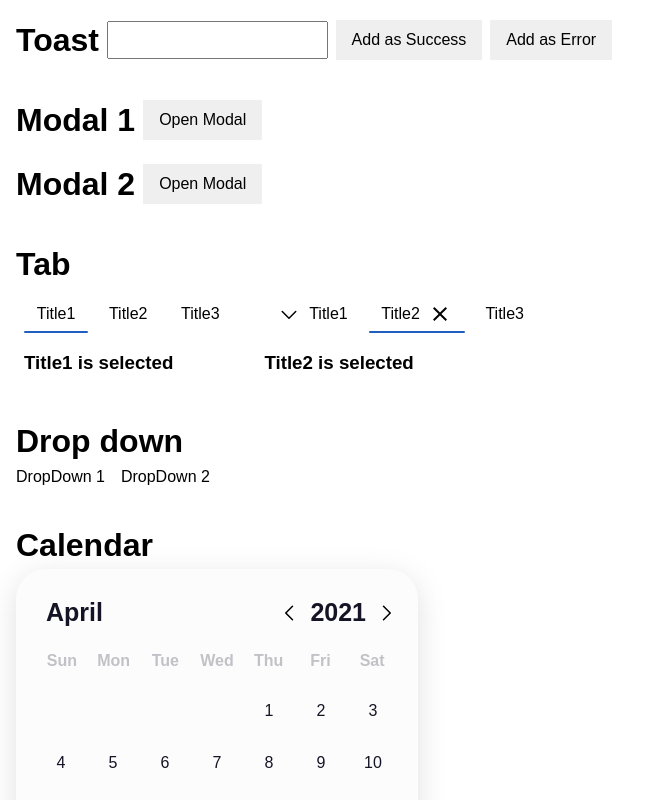
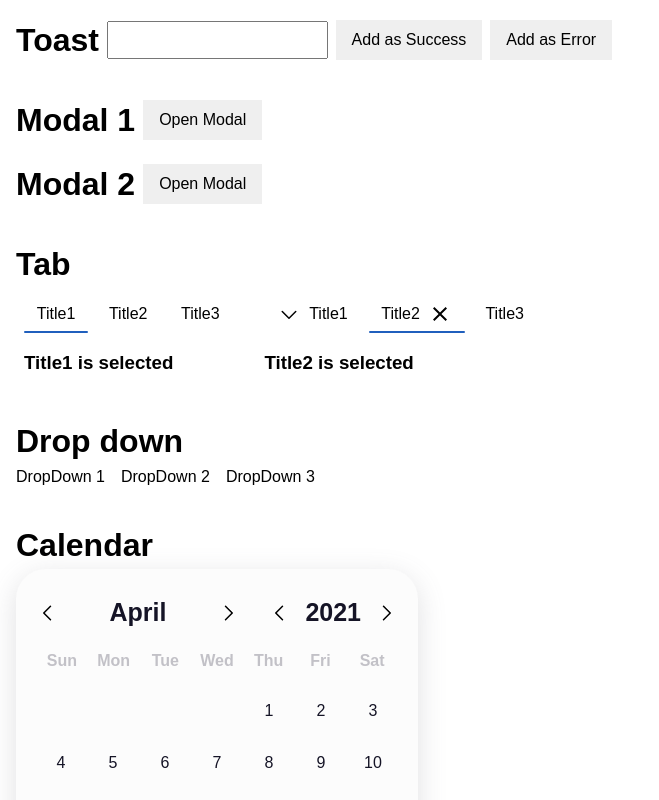
Before and after one commit to glRajkumar/React_components, a React (Create React App) app: page / in a window 1280 px wide. Shown: the top 800 px of the page, without its empty margins (0-659 px from the left). Built offline with nearby package versions, Linux system fonts and the light colour scheme.

Commit message:
calendar enhanced

```diff
--- a/src/components/Calender/Calendar.js
+++ b/src/components/Calender/Calendar.js
@@ -3,9 +3,10 @@ import { ReactComponent as Arrow } from '../../svg/arrow.svg';
 import { months, generateCalendar } from './Heler';
 import '../../css/calendar.css';
 
-function Calendar() {
-  const [showMonths, setShowMonths] = useState(false)
+function Calendar({ onDayClick }) {
   const [monthName, setMonthName] = useState("")
+  const [multiple, setMultiple] = useState(10)
+  const [showTop, setShowTop] = useState("")
   const [active, setActive] = useState(-1)
   const [month, setMonth] = useState(0)
   const [year, setYear] = useState("")
@@ -34,22 +35,53 @@ function Calendar() {
 
   const changeByMonth = newMonth => {
     updateData(newMonth, year)
-    setShowMonths(false)
+    setShowTop("")
+  }
+
+  const updateMonth = isNext => {
+    let i = months.findIndex(m => m === monthName)
+    let newMonth = isNext ? i + 1 : i - 1
+    let newYear = year
+    if (newMonth < 0) {
+      newMonth = 11
+      newYear = newYear - 1
+    }
+    if (newMonth > 11) {
+      newMonth = 0
+      newYear = newYear + 1
+    }
+    updateData(newMonth, newYear)
+  }
+
+  const updateYear = newYear => {
+    updateData(month, newYear)
+    setShowTop("")
   }
 
   const updateActive = (index, day) => {
     if (day !== 0) {
-      console.log(new Date(year, month, day))
+      onDayClick(new Date(year, month, day))
       setActive(index)
+    }
+  }
+
+  const onMultiple = e => {
+    if (e.target.value > 0 && e.target.value < 100) {
+      setMultiple(e.target.value)
     }
   }
 
   return (
     <div className="calendar">
       <div className="df calendar-header">
-        <p className="month-picker cp" onClick={() => setShowMonths(true)}>{monthName}</p>
+        <Arrow className="rotateZ90 cp" onClick={() => updateMonth(false)} />
+        <p className="month-picker cp" onClick={() => setShowTop("month")}>{monthName}</p>
+        <Arrow className="rotateZ270 cp" onClick={() => updateMonth(true)} />
+
+        <p className='m-auto'></p>
+
         <Arrow className="rotateZ90 cp" onClick={() => changeByYear(false)} />
-        <p>{year}</p>
+        <p className="year-picker cp" onClick={() => setShowTop("year")}>{year}</p>
         <Arrow className="rotateZ270 cp" onClick={() => changeByYear(true)} />
       </div>
 
@@ -79,14 +111,44 @@ function Calendar() {
         </div>
       </div>
 
-      <div className={`month-list ${showMonths ? "show" : ""}`}>
+      <div className={`month-list ${showTop === "month" ? "show" : ""}`}>
         {
           months.map((m, i) => (
-            <div className='dc cp' key={m} onClick={() => changeByMonth(i)}>
+            <div
+              key={m}
+              className='dc cp'
+              onClick={() => changeByMonth(i)}
+            >
               {m}
             </div>
           ))
         }
+      </div>
+
+      <div className={`year-list ${showTop === "year" ? "show" : ""}`}>
+        {
+          months.map((m, i) => (
+            <div
+              key={m}
+              className='dc cp year p-16'
+              onClick={() => updateYear((i - 4) * multiple + year)}
+            >
+              {(i - 4) * multiple + year}
+            </div>
+          ))
+        }
+
+        <div className='df multiple'>
+          <label htmlFor="multiple">Change year multiple </label>
+          <input
+            type="number"
+            name="multiple"
+            id="multiple"
+            min={1}
+            value={multiple}
+            onChange={onMultiple}
+          />
+        </div>
       </div>
     </div>
   )
--- a/src/components/Calender/index.js
+++ b/src/components/Calender/index.js
@@ -6,7 +6,9 @@ function CalContainer() {
     <div className='p-16'>
       <h1>Calendar</h1>
 
-      <Calendar />
+      <Calendar
+        onDayClick={date => console.log(date)}
+      />
     </div>
   )
 }
--- a/src/components/DropDown/index.js
+++ b/src/components/DropDown/index.js
@@ -36,6 +36,15 @@ function DDCont() {
             onClick={val => console.log(val)}
           />
         </div>
+
+        <div>
+          <Dropdown
+            Parent={<Parent title="DropDown 3" />}
+          >
+            <p>Hi i am the first</p>
+            <p>Hi i am the second</p>
+          </Dropdown>
+        </div>
       </div>
     </div>
   )
--- a/src/css/calendar.css
+++ b/src/css/calendar.css
@@ -13,6 +13,7 @@
     font-weight: 600;
     font-size: 25px;
     color: var(--color-txt);
+    gap: 3px;
 }
 
 .calendar-week-day {
@@ -50,15 +51,23 @@
     transition: .15s ease-out;
 }
 
-.month-picker {
+.month-picker,
+.year-picker {
     border-radius: 10px;
-    margin-right: auto;
+    text-align: center;
     padding: 5px 10px;
+    min-width: 150px;
+}
+
+.year-picker {
+    min-width: 74px;
 }
 
 .calendar-day:hover:not(.active, .no-hv),
 .month-picker:hover,
-.month-list div:hover {
+.year-picker:hover,
+.month-list div:hover,
+.year:hover {
     background-color: var(--color-hover);
 }
 
@@ -66,29 +75,51 @@
     cursor: default;
 }
 
+.year-list,
 .month-list {
-    position: absolute;
-    width: 100%;
-    height: 100%;
-    top: 0;
-    left: 0;
     background-color: var(--bg-main);
+    pointer-events: none;
+    visibility: hidden;
+    transform: scale(1.5);
     padding: 20px;
 
+    position: absolute;
+    height: 100%;
+    width: 100%;
+    left: 0;
+    top: 0;
+
     display: grid;
-    grid-template-columns: repeat(3, auto);
     gap: 5px;
-    transform: scale(1.5);
-    visibility: hidden;
-    pointer-events: none;
 }
 
+.month-list {
+    grid-template-columns: repeat(3, auto);
+}
+
+.year-list {
+    grid-template-columns: repeat(4, 1fr);
+    grid-template-rows: repeat(3, 1fr);
+    align-items: center;
+}
+
+.year-list.show,
 .month-list.show {
     background-color: white;
     transform: scale(1);
     visibility: visible;
     pointer-events: visible;
     transition: all 0.2s ease-in-out;
+}
+
+.multiple {
+    grid-column: 1 / -1;
+}
+
+.multiple input {
+    border: 1px solid rgba(0, 0, 0, 0.2);
+    padding: 2px;
+    outline: none;
 }
 
 @keyframes to-top {
--- a/src/css/common.css
+++ b/src/css/common.css
@@ -38,6 +38,10 @@
   margin-bottom: 1rem;
 }
 
+.m-auto {
+  margin: auto;
+}
+
 .rotateZ90 {
   transform: rotateZ(90deg);
 }
```
Also changed, not shown: 1 other file (tests, documents, lock files or other folders).
